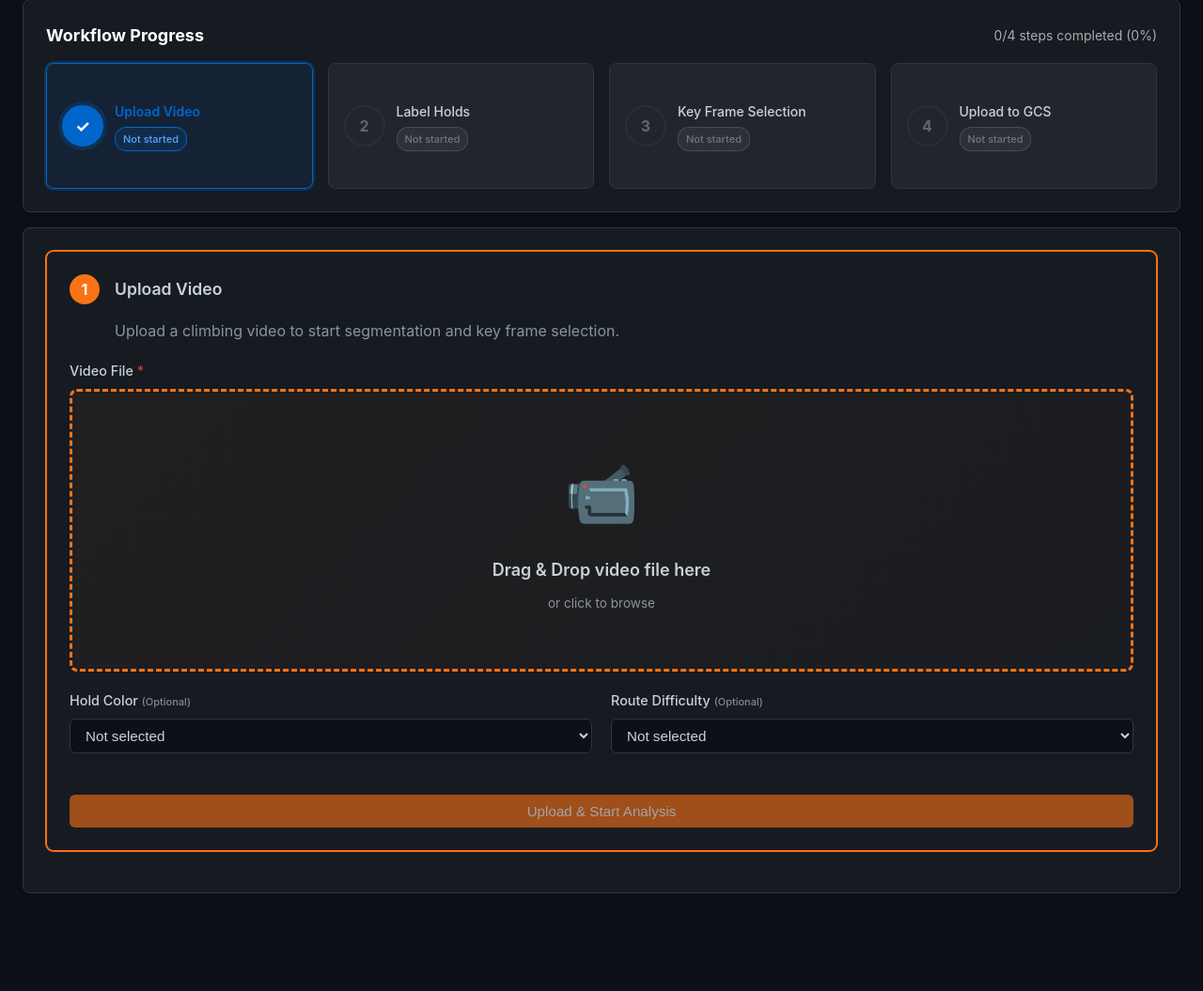
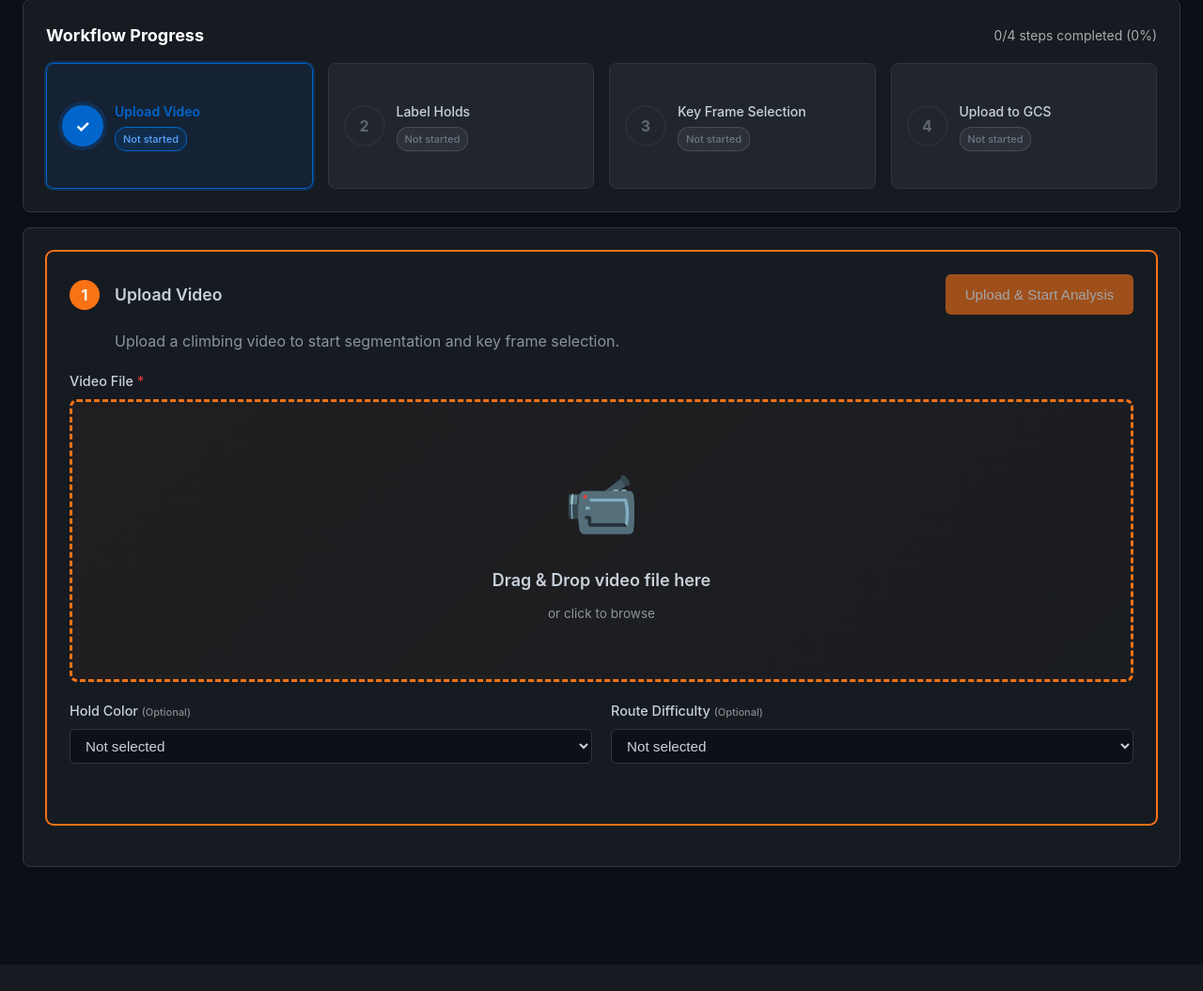
Before and after one commit to harrisonkimdev/6156-capstone-project, a FastAPI app: page /detection in a window 1280 px wide. Shown: the part 462-1517 px from the top of the page at 94% size. After the commit the page ends 1393 px from the top, so only its background shows below. Run offline with FastAPI, Linux system fonts and the light colour scheme; data that the repository does not hold is empty.

Commit message:
Move upload button to step header
- Place Upload & Start Analysis button in Upload Video header right
- Add upload-header styles for aligned title/button layout

```diff
--- a/webapp/static/app.css
+++ b/webapp/static/app.css
@@ -454,6 +454,20 @@ tr:hover td {
   justify-content: space-between;
   align-items: center;
   gap: 16px;
+}
+
+.upload-header {
+  display: flex;
+  justify-content: space-between;
+  align-items: center;
+  gap: 16px;
+  flex-wrap: wrap;
+}
+
+.upload-header-right {
+  display: flex;
+  align-items: center;
+  justify-content: flex-end;
 }
 
 .label-holds-header-right {
--- a/webapp/templates/workflow.html
+++ b/webapp/templates/workflow.html
@@ -197,9 +197,18 @@
         <div class="workflow-steps">
           <!-- Step 1: Upload Video -->
           <div id="step-1" class="step-card active">
-            <div class="step-header">
-              <div class="step-number">1</div>
-              <div class="step-title" id="step-1-title">Upload Video</div>
+            <div class="step-header upload-header">
+              <div class="step-header-left">
+                <div class="step-number">1</div>
+                <div class="step-title" id="step-1-title">Upload Video</div>
+              </div>
+              <div class="upload-header-right">
+                <button id="btn-extract-frames" class="btn-primary"
+                  style="padding: 12px 16px; display: inline-flex; align-items: center; justify-content: center; gap: 8px; min-width: 200px;"
+                  disabled>
+                  Upload & Start Analysis
+                </button>
+              </div>
             </div>
             <div class="step-content" id="step-1-content">
               Upload a climbing video to start segmentation and key frame selection.
@@ -261,11 +270,6 @@
                   <option value="blue">🟦 Blue (Harder)</option>
                 </select>
               </div>
-            </div>
-
-            <div class="step-actions">
-              <button id="btn-extract-frames" class="btn-primary" style="width: 100%;" disabled>Upload & Start
-                Analysis</button>
             </div>
             <div id="status-step-1" class="step-status" style="display: none;"></div>
           </div>
```
